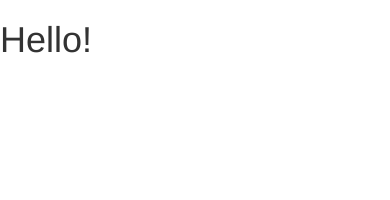
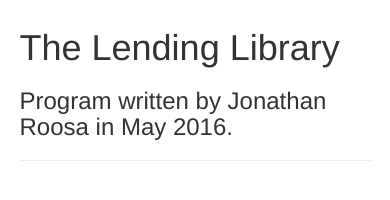
Before and after one commit to Elmzran/lendinglibrary, a plain HTML site: page index.html in a window 390 px wide. Drawn offline with Linux system fonts and the light colour scheme.

Commit message:
Add HTML header and link all current CSS and JS files.
I added a header for the program, containing the title as well as a
description, and linked the JS and CSS files that I forgot to link in
the previous commit.

```diff
--- a/css/style.css
+++ b/css/style.css
@@ -1,3 +1,13 @@
-body
+.main-content
 {
+    max-width: 65%;
+    margin: 2em auto 0;
 }
+
+@media (max-width: 768px) {
+    .main-content
+{
+    max-width: 90%;
+    margin: 2em auto 0;
+}
+}
--- a/index.html
+++ b/index.html
@@ -5,8 +5,16 @@
     <meta charset="utf-8" />
     <title>Lending Library</title>
     <link rel="stylesheet" type="text/css" href="css/bootstrap.min.css" />
+    <link rel="stylesheet" type="text/css" href="css/style.css" />
 </head>
 <body>
-    <h1>Hello!</h1>
+    <script type="text/javascript" src="js/angular.min.js"></script>
+    <script type="text/javascript" src="js/app.js"></script>
+    <div class="main-content">
+        <h1>The Lending Library</h1>
+        <h3>Program written by Jonathan Roosa in May 2016.</h3>
+        <hr />
+    </div>
+
 </body>
 </html>
--- a/js/app.js
+++ b/js/app.js
@@ -1 +1,4 @@
-// JavaScript source code
+// Web application code for the books.
+(function () {
+
+})();
```
